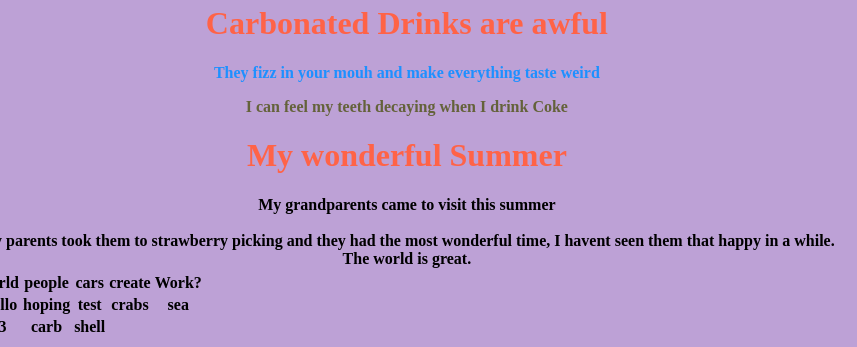
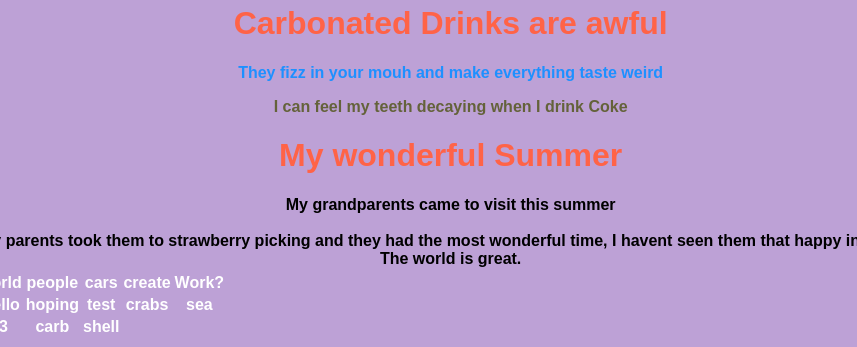
Before and after one commit to aspirationalartist/home, a plain HTML site: page index.html in a window 1280 px wide. Shown: the part 1063-1410 px from the top of the page, without its empty margins (32-889 px from the left). Drawn offline with Linux system fonts and the light colour scheme.

Commit message:
Update index.html

```diff
--- a/index.html
+++ b/index.html
@@ -1,4 +1,20 @@
 <html>
+
+<style>
+body {
+background-color: blue;
+color: white;
+font-size: 700px;
+font-family: Arial, Helvetica, sans-serif;
+}
+
+body {
+Background-image: url(“https://aspirationalartist.github.io/home/images/bearHatCat.jpg”);
+background-repeat: repeat;
+}
+</style>
+
+
 <table>
   <tr>
     <th>
@@ -12,17 +28,22 @@
     <br><br>
     <img src = "https://aspirationalartist.github.io/home/images/heartTailCats.jpg">
   </body>
+
 <h1 style="color:Tomato;">Carbonated Drinks are awful</h1>
 <p style="color:DodgerBlue;">They fizz in your mouh and make everything taste weird</p>
 <p style="color:#64623A;">I can feel my teeth decaying when I drink Coke</p>
   <body>
    <body style="background-color:#BDA1D6">
 </body>
+
 <h1 style="color:Tomato;">My wonderful Summer</h1>
 <p style = "color:Black;">My grandparents came to visit this summer <br><br> My parents took them to strawberry picking and they had the most wonderful time, I havent seen them that happy in a while. <br>The world is great.</p>
 </th>
   </tr>
 </table>
+
+
+<body>
 
 <table>
   <tr>
@@ -71,5 +92,8 @@
   </tr>
 
 </table>
+</body>
+
+
 
 </html>
```
